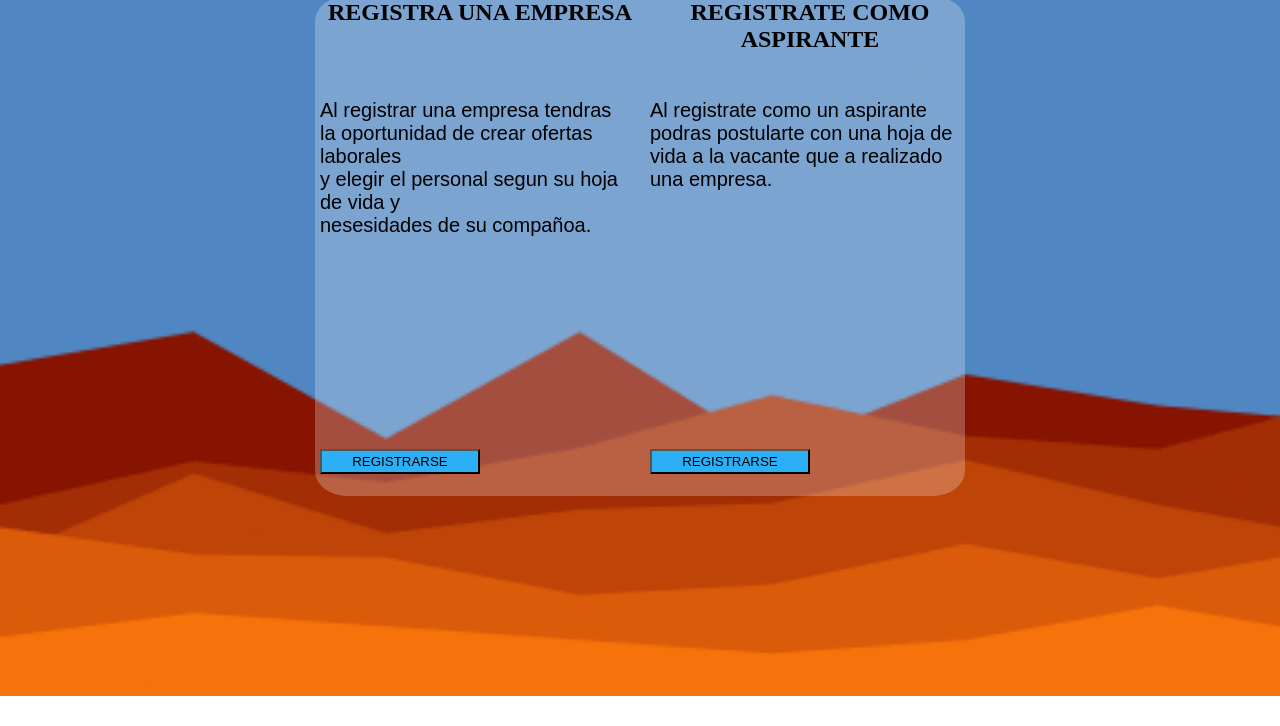
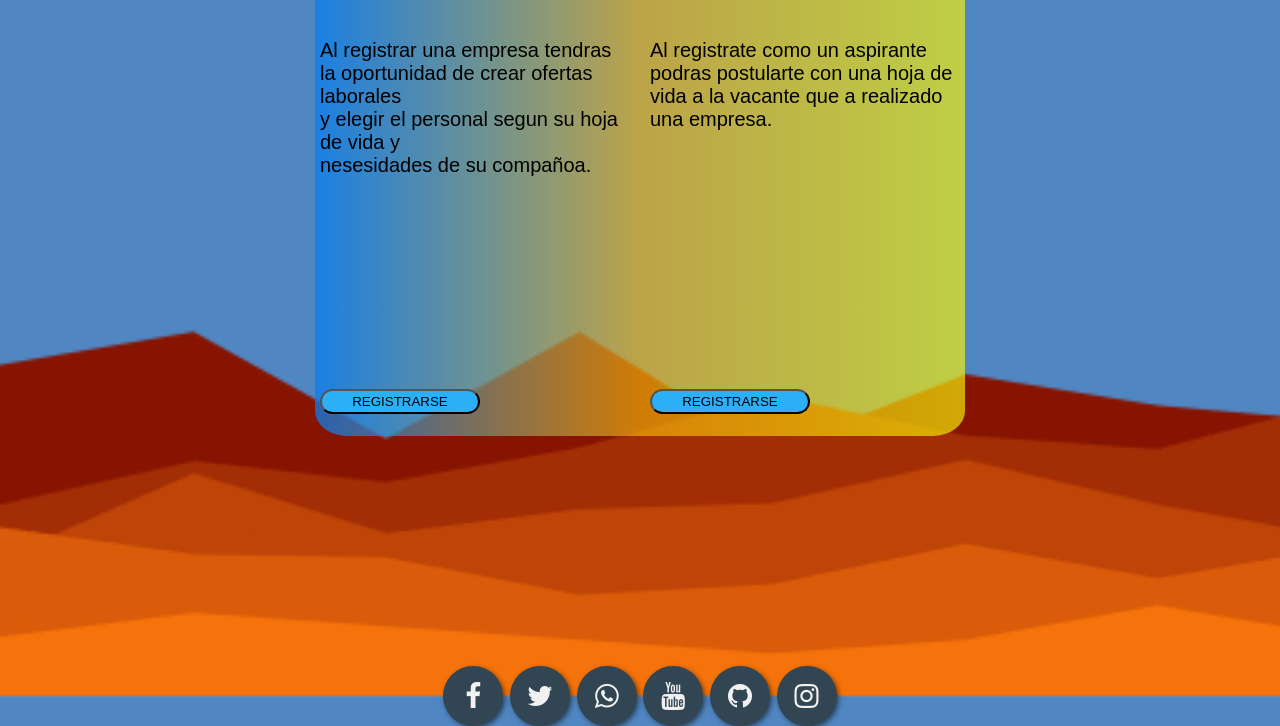
Before and after one commit to sdiaz27/diaz3trimestre, a plain HTML site: page talhumano/html/selecregistro.html in a window 1280 px wide. Shown: the part 204-930 px from the top of the page. Before the commit the page ends 900 px from the top, so only its background shows below. Drawn offline with Linux system fonts and the light colour scheme.

Commit message:
talento humano

```diff
--- /dev/null
+++ b/talhumano/css/index.css
@@ -0,0 +1,122 @@
+@import url('https://fonts.googleapis.com/css?family=Montserrat|Montserrat+Alternates|Poppins&display=swap');
+	*{
+		margin: 0;
+		padding: 0;
+		box-sizing: border-box;
+		font-family: 'Montserrat Alternates', sans-serif;
+	}
+	body{
+		background: url(https://www.xtrafondos.com/wallpapers/montanas-con-nieve-en-el-bosque-3934.jpg);
+		background-size: 100vw 100vh;
+		background-repeat: no-repeat;
+	}
+	.capa{
+		position: fixed;
+		width: 100%;
+		height: 100vh;
+		background: rgba(0,0,0,0.6);
+		z-index: -1;
+		top: 0;left: 0;
+	}
+	/*Estilos para el encabezado*/
+	.header{
+		width: 100%;
+		height: 100px;
+		position: fixed;
+		top: 0;left: 0;
+	}
+	.container{
+		width: 90%;
+		max-width: 1200px;
+		margin: 0 10px 0 10px;
+	}
+	.container .btn-menu, .logo{
+		float: left;
+		line-height:100px;
+	}
+	.container .btn-menu label{
+		color: #fff;
+		font-size: 25px;
+		cursor: pointer;
+	}
+	.logo h1{
+		color: #fff;
+		font-weight: 400;
+		font-size: 22px;
+		margin-left: 10px;
+	}
+	.container .menu{
+		position: relative;
+        left: 1150px;
+		line-height: 100px;
+	}
+	.container .menu a{
+		display: inline-block;
+		padding: 15px;
+		line-height: normal;
+		text-decoration: none;
+		color: #fff;
+		transition: all 0.3s ease;
+		border-bottom: 2px solid transparent;
+		font-size: 15px;
+		margin-right: 5px;
+	}
+	.container .menu a:hover{
+		border-bottom: 2px solid #c7c7c7;
+		padding-bottom: 5px;
+	}
+	/*Fin de Estilos para el encabezado*/
+
+	/*Menù lateral*/
+	#btn-menu{
+		display: none;
+	}
+	.container-menu{
+		position: absolute;
+		background: rgba(0,0,0,0.5);
+		width: 100%;
+		height: 100vh;
+		top: 0;left: 0;
+		transition: all 500ms ease;
+		opacity: 0;
+		visibility: hidden;
+	}
+	#btn-menu:checked ~ .container-menu{
+		opacity: 1;
+		visibility: visible;
+	}
+	.cont-menu{
+		width: 100%;
+		max-width: 250px;
+		background: #1c1c1c;
+		height: 100vh;
+		position: relative;
+		transition: all 500ms ease;
+		transform: translateX(-100%);
+	}
+	#btn-menu:checked ~ .container-menu .cont-menu{
+		transform: translateX(0%);
+	}
+	.cont-menu nav{
+		transform: translateY(15%);
+	}
+	.cont-menu nav a{
+		display: block;
+		text-decoration: none;
+		padding: 20px;
+		color: #c7c7c7;
+		border-left: 5px solid transparent;
+		transition: all 400ms ease;
+	}
+	.cont-menu nav a:hover{
+		border-left: 5px solid #c7c7c7;
+		background: #1f1f1f;
+	}
+	.cont-menu label{
+		position: absolute;
+		right: 5px;
+		top: 10px;
+		color: #fff;
+		cursor: pointer;
+		font-size: 18px;
+	}
--- a/talhumano/css/inicio_SIN.css
+++ b/talhumano/css/inicio_SIN.css
@@ -7,6 +7,7 @@
 
 body{
   display: flex;
+  flex-direction: column;
   justify-content: center;
   align-items:center;
   min-height: 900px;
@@ -338,3 +339,33 @@ header{
 .login-register p a:hover {
   text-decoration: underline;
 }
+
+
+footer{
+  position: relative;
+  margin: 30px;
+  bottom: -200px;
+}
+.buttons {
+  min-width: 400px;
+  display: flex;
+  justify-content: space-around;
+}
+
+.buttons a {
+  text-decoration: none;
+  font-size: 28px;
+  width: 60px;
+  height: 60px;
+  line-height: 60px;
+  text-align: center;
+  background: #314652;
+  color: #f1f1f1;
+  border-radius: 50%;
+  box-shadow: 2px 2px 5px rgba(0, 0, 0, .5);
+  transition: all .4s ease-in-out;
+}
+
+.buttons a:hover {
+  transform: scale(1.2);
+}
--- a/talhumano/css/registroAS.css
+++ b/talhumano/css/registroAS.css
@@ -7,6 +7,7 @@
 
 body{
   display: flex;
+  flex-direction: column;
   justify-content: center;
   align-items:center;
   min-height: 100vh;
@@ -242,3 +243,32 @@ header{
 .login-register p a:hover {
   text-decoration: underline;
 }
+
+footer{
+  position: relative;
+  margin: 30px;
+  bottom: -200px;
+}
+.buttons {
+  min-width: 400px;
+  display: flex;
+  justify-content: space-around;
+}
+
+.buttons a {
+  text-decoration: none;
+  font-size: 28px;
+  width: 60px;
+  height: 60px;
+  line-height: 60px;
+  text-align: center;
+  background: #314652;
+  color: #f1f1f1;
+  border-radius: 50%;
+  box-shadow: 2px 2px 5px rgba(0, 0, 0, .5);
+  transition: all .4s ease-in-out;
+}
+
+.buttons a:hover {
+  transform: scale(1.2);
+}
--- a/talhumano/css/registroEM.css
+++ b/talhumano/css/registroEM.css
@@ -7,6 +7,7 @@
 
 body{
   display: flex;
+  flex-direction: column;
   justify-content: center;
   align-items:center;
   min-height: 900px;
@@ -242,3 +243,33 @@ header{
 .login-register p a:hover {
   text-decoration: underline;
 }
+
+
+footer{
+  position: relative;
+  margin: 30px;
+  bottom: -200px;
+}
+.buttons {
+  min-width: 400px;
+  display: flex;
+  justify-content: space-around;
+}
+
+.buttons a {
+  text-decoration: none;
+  font-size: 28px;
+  width: 60px;
+  height: 60px;
+  line-height: 60px;
+  text-align: center;
+  background: #314652;
+  color: #f1f1f1;
+  border-radius: 50%;
+  box-shadow: 2px 2px 5px rgba(0, 0, 0, .5);
+  transition: all .4s ease-in-out;
+}
+
+.buttons a:hover {
+  transform: scale(1.2);
+}
--- a/talhumano/css/selecregistro.css
+++ b/talhumano/css/selecregistro.css
@@ -7,11 +7,14 @@
 
 body{
   display: flex;
+  flex-direction: column;
   justify-content: center;
   align-items:center;
+  flex-direction: column;
   min-height: 900px;
   background-size: cover;
   background-image: url(/talhumano/img/blue.png) ;
+  overflow-x: hidden;
 }
 
 header{
@@ -19,7 +22,7 @@ header{
   top: 0;
   left: 0;
   width: 100%;
-  height: 150px;
+  height: 110px;
   padding: 20px;
   display: flex;
   justify-content: space-between;
@@ -34,7 +37,7 @@ header{
 }
 
 .logo{
-  width: 150px;
+  width: 140px;
 }
 
 .navigation a{
@@ -108,12 +111,14 @@ header{
   background-color:rgb(29,4,97) ;
   color: white;
 }
+/*formulario*/
 .glass{
   width: 650px;
   height: 500px;
   padding: 5px;
   border-radius: 5%;
-  background: #fafafa40;
+  background: rgb(9,125,238);
+background: linear-gradient(90deg, rgba(9,125,238,0.7455357142857143) 0%, rgba(245,179,8,0.6530987394957983) 50%, rgba(245,242,8,0.6699054621848739) 100%);
   backdrop-filter: blue(0.4rem);
   -webkit-backdrop-filter: blur(0.4rem);
   -webkit-border-radius: 5%;
@@ -149,9 +154,41 @@ header{
   width: 50%;
   justify-items: center;
   background-color: rgb(45, 175, 245);
+  border-radius: 30px;
 }
 
 .btn:hover{
   background-color: rgb(29,4,97);
   color: aliceblue;
 }
+
+/*footer*/
+
+footer{
+  position: relative;
+  margin: 30px;
+  bottom: -200px;
+}
+.buttons {
+  min-width: 400px;
+  display: flex;
+  justify-content: space-around;
+}
+
+.buttons a {
+  text-decoration: none;
+  font-size: 28px;
+  width: 60px;
+  height: 60px;
+  line-height: 60px;
+  text-align: center;
+  background: #314652;
+  color: #f1f1f1;
+  border-radius: 50%;
+  box-shadow: 2px 2px 5px rgba(0, 0, 0, .5);
+  transition: all .4s ease-in-out;
+}
+
+.buttons a:hover {
+  transform: scale(1.2);
+}
--- a/talhumano/html/selecregistro.html
+++ b/talhumano/html/selecregistro.html
@@ -4,15 +4,17 @@
   <meta charset="UTF-8">
   <meta name="viewport" content="width=device-width, initial-scale=1.0">
   <link rel="stylesheet" href="/talhumano/css/selecregistro.css">
+  <link rel="stylesheet" href="https://stackpath.bootstrapcdn.com/font-awesome/4.7.0/css/font-awesome.min.css">
+  <link rel="stylesheet" href="style.css">
+
   <title>TALLEN TRCK</title>
 </head>
 <body>
   <header class="glass_effect">
     <img src="/talhumano/img/logo.png" class="logo">
     <nav class="navigation">
-        <a href="#">Inicio</a>
-        <a href="#">Contacto</a>
-        <a href="#">Conocenos</a>
+        <a href="selecregistro.html">Inicio</a>
+        <a href="#contactos">Contacto</a>
         <button class="btnlogin-popup" onclick="location.href='inicio.html'">Iniciar sesión</button>
     </nav>
   </header>
@@ -42,6 +44,17 @@
     </div>
   </main>
 
+  <footer>
+    <div class="buttons" id="contactos">
+      <a href="https://web.facebook.com/?locale=es_LA&_rdc=1&_rdr" class="fa fa-facebook"></a>
+      <a href="https://twitter.com/" class="fa fa-twitter"></a>
+      <a href="https://web.whatsapp.com/" class="fa fa-whatsapp"></a>
+      <a href="https://www.youtube.com/" class="fa fa-youtube"></a>
+      <a href="https://github.com/" class="fa fa-github"></a>
+      <a href="https://www.instagram.com/" class="fa fa-instagram"></a>
+    </div>
+  </footer>
+
 
 </body>
 </html>
```
Also changed, not shown: talhumano/html/index.html (added, +43 -0 lines), talhumano/html/inicio.html (+11 -1 lines), talhumano/html/registroAS.html (+11 -1 lines), talhumano/html/registroEM.html (+12 -1 lines).
